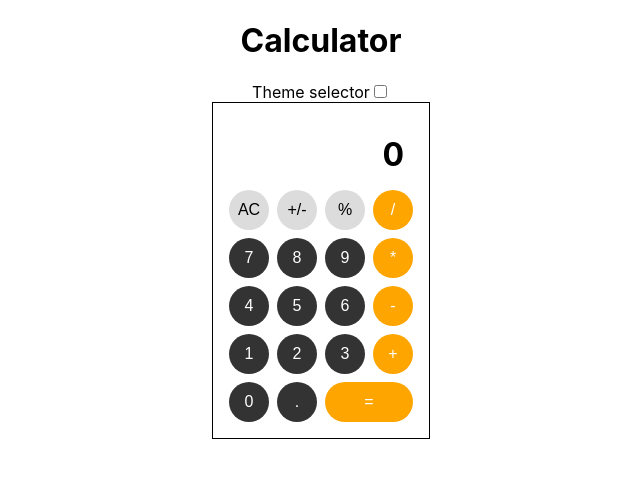
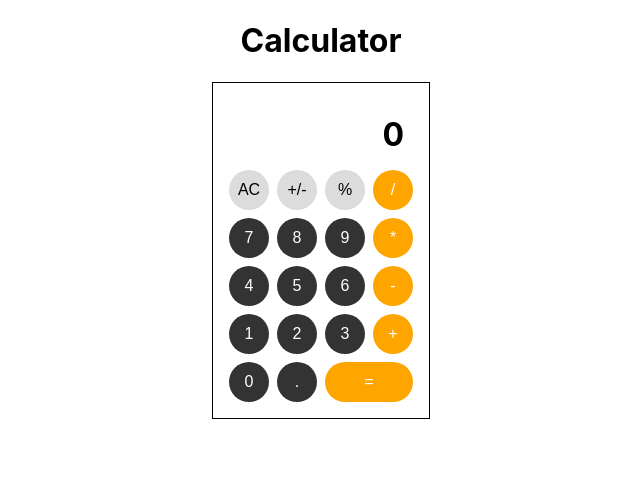
Before and after one commit to Kristian-kodehode/calculator-v3, a React (Vite) app: page / in a window 1280 px wide. Shown: the top 478 px of the page, without its empty margins (319-959 px from the left). Built offline with nearby package versions, Linux system fonts and the light colour scheme.

Commit message:
removed toggle input

```diff
--- a/src/App.jsx
+++ b/src/App.jsx
@@ -9,11 +9,7 @@ function App() {
   return (
     <div className="app">
       <h1>Calculator</h1>
-      <label>
-        Theme selector
-        <input type="checkbox" checked={darkMode} onChange={handleToggle} />
-      </label>
-      <Calculator darkMode={darkMode} />
+      <Calculator />
     </div>
   );
 }
```
